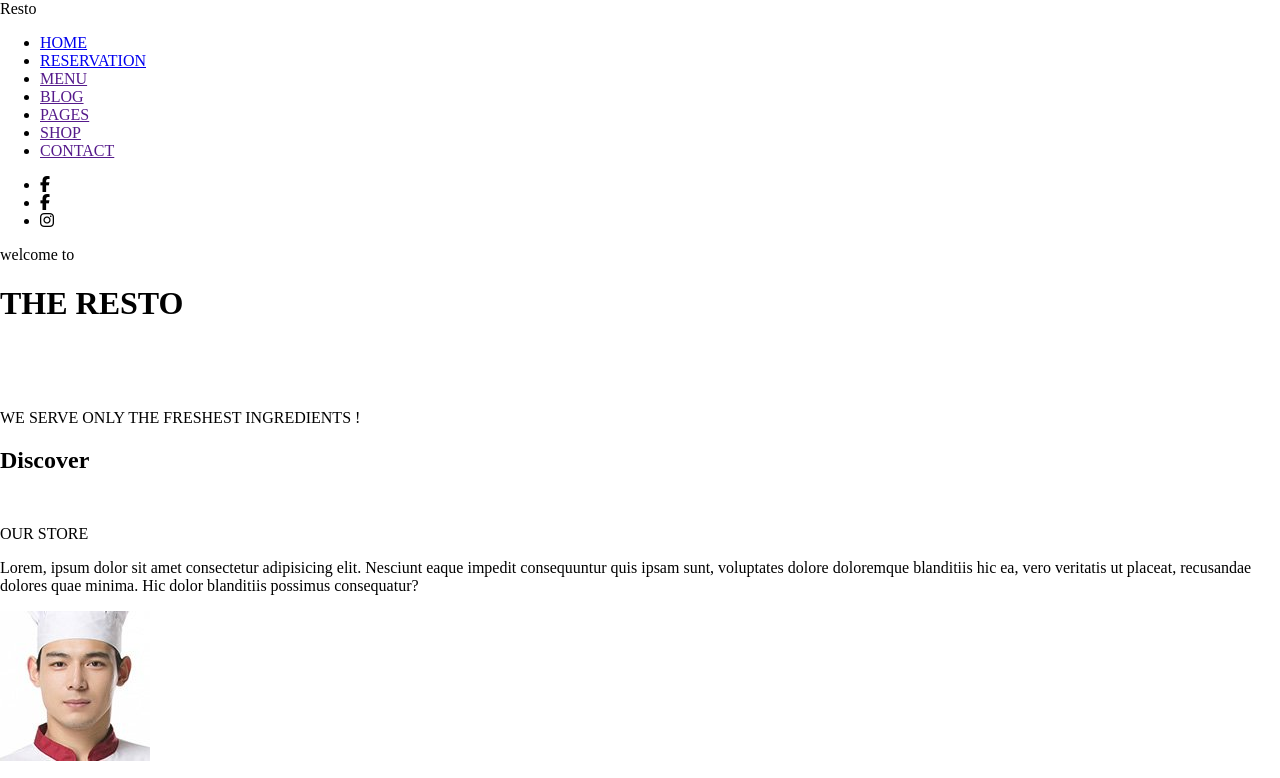
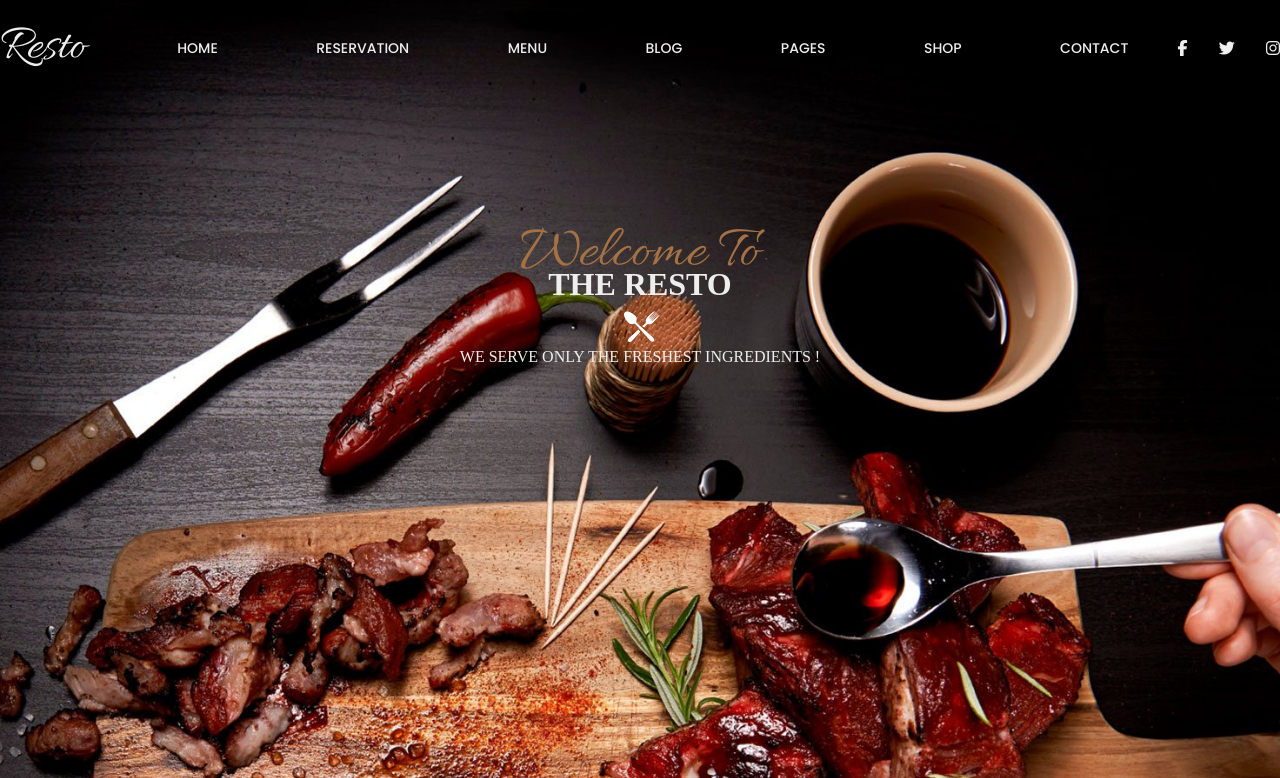
Before and after one commit to Thibaud-Stanislas/tp-ultime, a plain HTML site: page index.html in a window 1280 px wide. Shown: the top 778 px of the page. Drawn offline with Linux system fonts and the light colour scheme.

Commit message:
version4

```diff
--- a/assets/style/leyouts/_header.scss
+++ b/assets/style/leyouts/_header.scss
@@ -0,0 +1,56 @@
+header{
+    background: url(../img/bg-slider-06.jpg) center/cover;
+   color: $white;
+
+   nav{
+    height: 12vh;
+    display: grid;
+    grid-template-columns: 10% 82% 8%;
+    margin: 0 auto;
+    max-width: 1300px;
+    align-items: center;
+
+    span{
+        font-family: $font1;
+        font-size: 50px;
+        font-weight: 100;
+
+    }
+
+    ul{
+        display: flex;
+        justify-content: space-around;
+        font-family: $font2;
+        font-size: 14px;
+    }
+    #icon{
+        display: flex;
+        justify-content: space-between;
+    }
+   }
+   #header-content {
+    height: 88vh;
+    display: flex;
+    justify-content: center;
+    align-items: center;
+
+    div {
+        display: flex;
+        flex-direction: column;
+        align-items: center;
+        margin-top: -315px;
+
+        span{
+           font-family: $font1;
+           color: $color1;
+           font-size: 60px;
+           text-transform: capitalize;
+           font-weight: 100;
+        }
+        h1{
+            margin-top: -25px;
+        }
+    }
+   }
+
+}
--- a/assets/style/leyouts/_sittings.scss
+++ b/assets/style/leyouts/_sittings.scss
@@ -18,9 +18,18 @@ $black:#21201e;
 $grey: rgb(182, 182, 182);
 $color1: rgb(166, 114, 69);
 
-body{
+li{
+    list-style-type: none;
+}
+a{
+    text-decoration: none;
+    color: $white;
+}
+*{
     margin: 0;
     padding: 0;
     box-sizing: border-box;
-
 }
+body{
+   background: $black;
+}
--- a/index.html
+++ b/index.html
@@ -18,7 +18,7 @@
     <header>
         <nav>
             <span>Resto</span>
-            <ul>
+            <ul id="nav">
                 <li><a href="#">HOME</a> </li>
                 <li><a href="#">RESERVATION</a></li>
                 <li><a href="">MENU</a></li>
@@ -27,17 +27,22 @@
                 <li><a href="">SHOP</a></li>
                 <li><a href="">CONTACT</a></li>
             </ul>
-            <UL>
-                <li><i class="fa-brands fa-facebook-f"></i></li>
-                <li><i class="fa-brands fa-facebook-f"></i></li>
-                <li><i class="fa-brands fa-instagram"></i></li>
-            </UL>
+            <div id="icon">
+                <i class="fa-brands fa-facebook-f"></i>
+                <i class="fa-brands fa-twitter"></i>
+                <i class="fa-brands fa-instagram"></i>
+            </div>
+
+
         </nav>
         <div id="header-content">
-            <span>welcome to</span>
-            <h1>THE RESTO</h1>
-            <img src="./assets/img/ic-plate-big.png" alt="logo cuillère, fourchette">
-            <p>WE SERVE ONLY THE FRESHEST INGREDIENTS !</p>
+            <div>
+                <span>welcome to</span>
+                <h1>THE RESTO</h1>
+                <img src="./assets/img/ic-plate-big.png" alt="logo cuillère, fourchette">
+                <p>WE SERVE ONLY THE FRESHEST INGREDIENTS !</p>
+            </div>
+
         </div>
     </header>
 
@@ -267,12 +272,12 @@
             </div>
             <div id="réseau">
                 <span>FOLLOW US:</span>
-                <ul>
-                    <li><i class="fa-brands fa-facebook-f"></i></li>
-                    <li><i class="fa-brands fa-facebook-f"></i></li>
-                    <li><i class="fa-brands fa-instagram"></i></li>
-                    <li><i class="fa-brands fa-pinterest"></i></li>
-                </ul>
+                <div id="icon">
+                    <i class="fa-brands fa-facebook-f"></i>
+                    <i class="fa-brands fa-twitter"></i>
+                    <i class="fa-brands fa-instagram"></i>
+                    <i class="fa-brands fa-pinterest"></i>
+                </div>
             </div>
         </div>
     </footer>
```
Also changed, not shown: assets/style/index.css, 1 other file.
